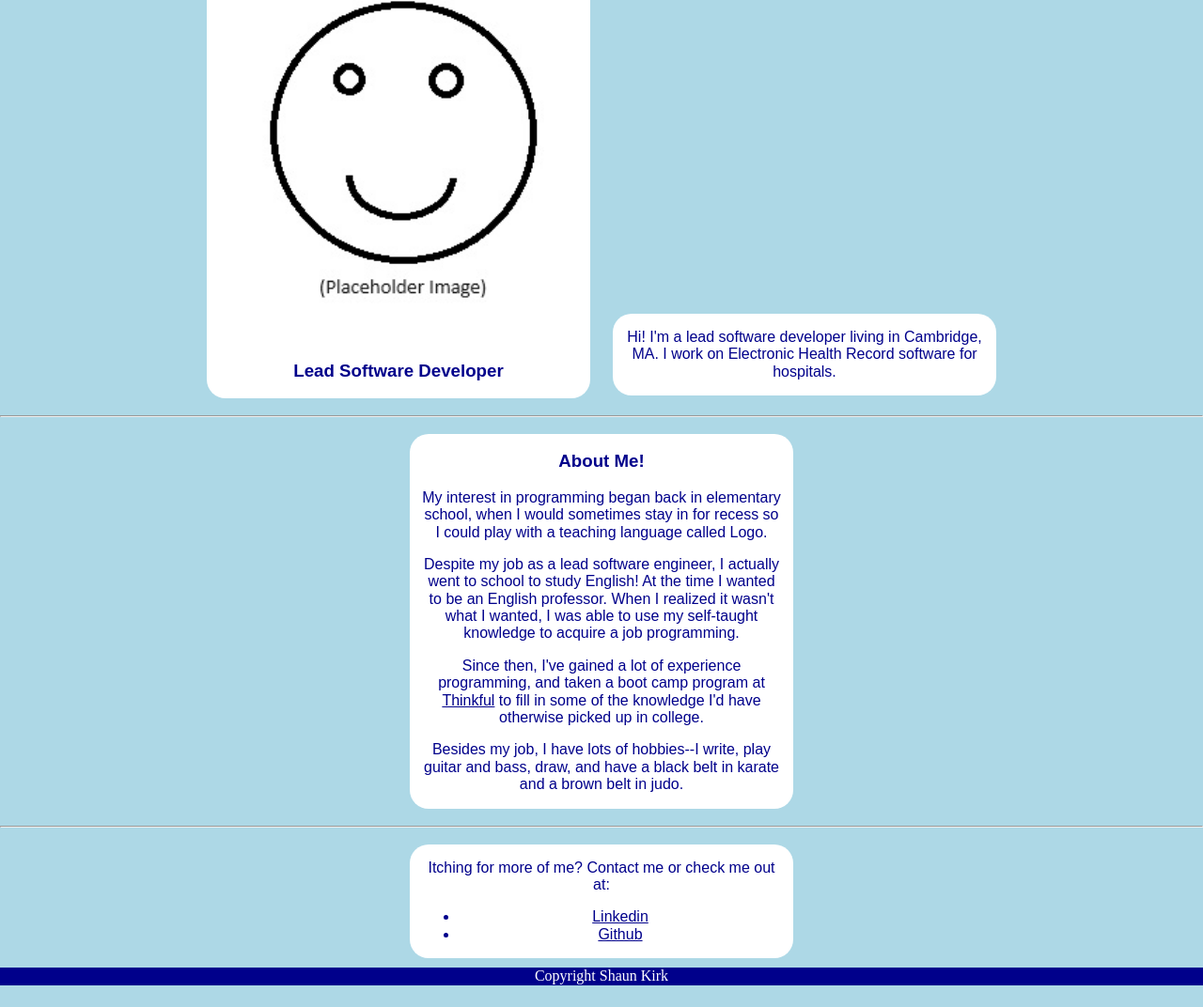
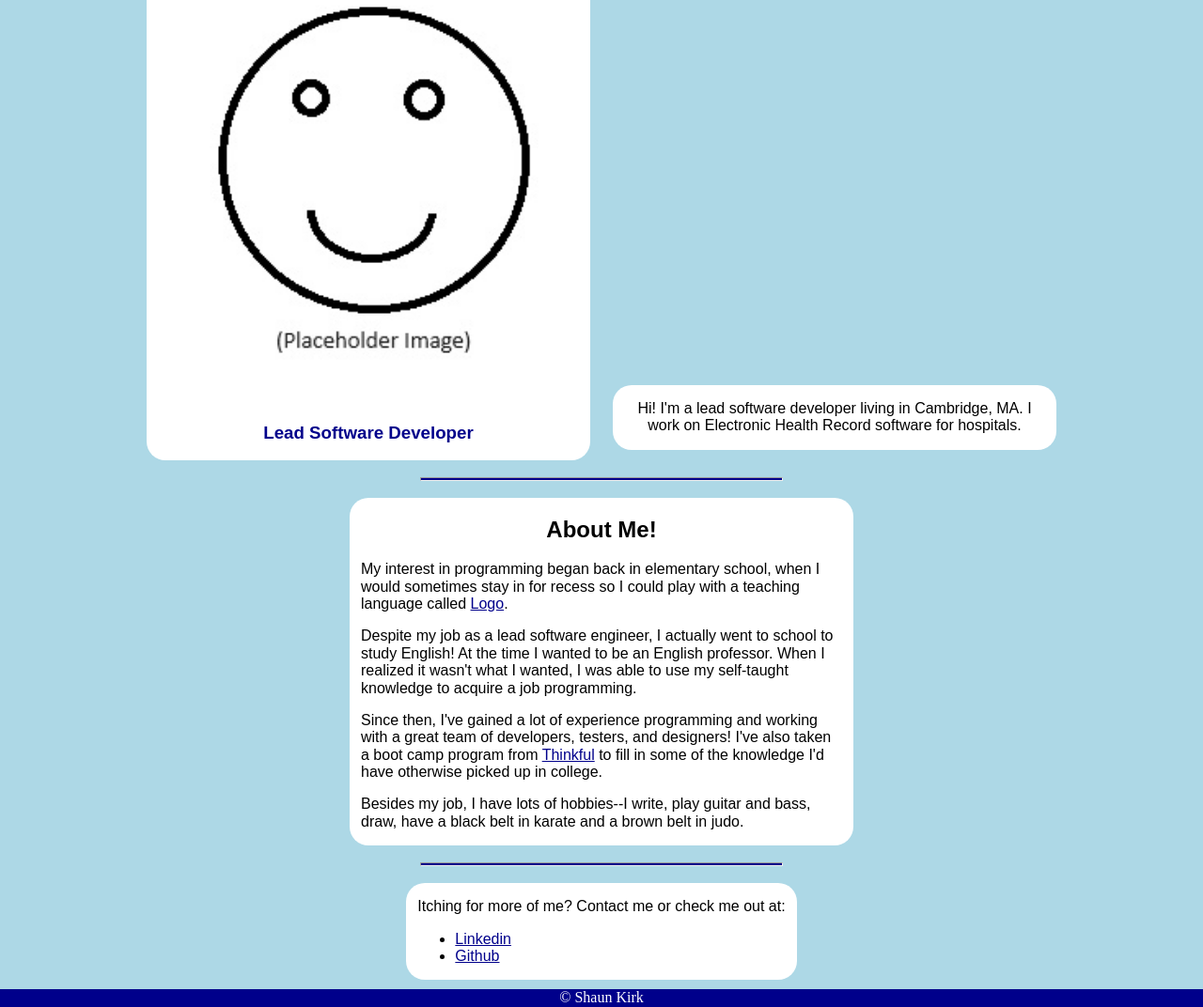
Before and after one commit to shakeableabyss/portfolio, a plain HTML site: page index.html in a window 1280 px wide. Shown: the part 182-1254 px from the top of the page at 94% size. Before the commit the page ends 1231 px from the top, so only its background shows below. Drawn offline with nearby package versions, Linux system fonts and the light colour scheme.

Commit message:
Add files via upload

```diff
--- a/index.html
+++ b/index.html
@@ -24,21 +24,21 @@
 
   </article>
 
-  <hr>
+  <hr style="width:30%">
 
   <article>
     <section class="aboutMe">
-      <h3>About Me!</h3>
-      <p> My interest in programming began back in elementary school, when I would sometimes stay in for recess so I could play with a teaching language called Logo.</p>
+      <h2>About Me!</h2>
+      <p> My interest in programming began back in elementary school, when I would sometimes stay in for recess so I could play with a teaching language called <a href="https://en.wikipedia.org/wiki/Logo_(programming_language)">Logo</a>.</p>
       <p> Despite my job as a lead software engineer, I actually went to school to study English! At the time I wanted to be an English professor. When I realized it wasn't what I wanted, I was able to use my self-taught knowledge to acquire a job programming.</p>
-      <p> Since then, I've gained a lot of experience programming, and taken a boot camp program at <a href="https://www.thinkful.com/">Thinkful</a> to fill in some of the knowledge I'd have otherwise picked up in college.</p>
-      <p> Besides my job, I have lots of hobbies--I write, play guitar and bass, draw, and have a black belt in karate and a brown belt in judo.</p>
+      <p> Since then, I've gained a lot of experience programming and working with a great team of developers, testers, and designers! I've also taken a boot camp program from <a href="https://www.thinkful.com/">Thinkful</a> to fill in some of the knowledge I'd have otherwise picked up in college.</p>
+      <p> Besides my job, I have lots of hobbies--I write, play guitar and bass, draw, have a black belt in karate and a brown belt in judo.</p>
     </section>
 
 
   </article>
 
-<hr>
+<hr style="width:30%">
 
   <section class="contact">
     <p>Itching for more of me? Contact me or check me out at:</p>
@@ -54,7 +54,7 @@
   </section>
 
   <footer>
-    Copyright Shaun Kirk
+    &copy; Shaun Kirk
   </footer>
   <script src="script.js"></script>
 </body>
--- a/style.css
+++ b/style.css
@@ -1,3 +1,5 @@
+/* define standard element styles first */
+
 html {
   height: 100%;
   width: 100%;
@@ -17,6 +19,27 @@ footer {
   background-color: darkblue;
 }
 
+ul {
+  text-align: center;
+}
+
+li {
+  text-align: left;
+}
+
+hr {
+  color: darkblue;
+  background-color: darkblue;
+  border-width: 0px
+  width: 100%;
+  height: 2px;
+
+}
+
+h1, h2 {
+  text-align: center;
+}
+
 /* class definitions:
    .nameTitle   = Section at the top containing my name, picture, and job title.
    .description = Section next to nameTitle with a brief description of me
@@ -25,24 +48,38 @@ footer {
 */
 
 /* Common styles that I want each section to have
-    Note: occasionally, some properties are overriden in the html*/
+    Note: occasionally, some properties may be overriden in the html*/
 .nameTitle,
 .description,
 .aboutMe,
 .contact {
   font-family: Arial, Helvetica, sans-serif;
-  color: darkblue;
   background-color: white;
   display: inline-block;
   text-decoration: none;
   margin: 10px;
   padding: 0px 12px;
   border-radius: 20px;
-  width: 30%;
 }
 
 .nameTitle {
-  text-align: center;
+  color: darkblue;
+  text-align: left;
+  width: 35%;
+}
+
+.description {
+  width: 35%;
+  vertical-align: 45%;
+}
+
+.aboutMe {
+  text-align: left;
+  width: 40%;
+}
+
+.contact {
+  text-align: left;
 }
 
 /* Pseudo-classes to define link states/styles */
```
